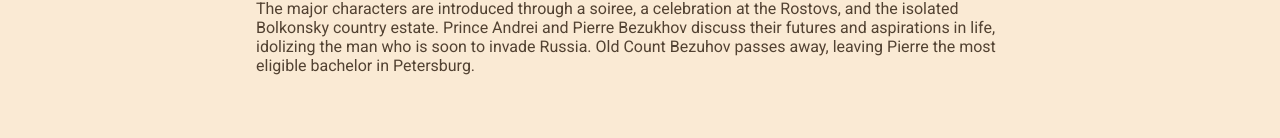
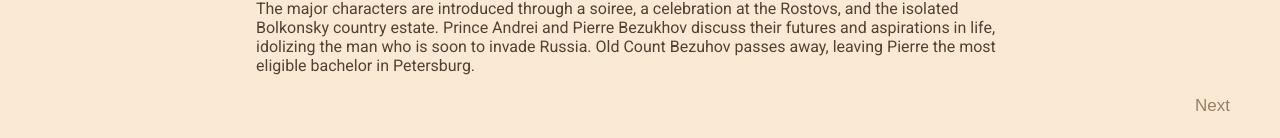
Before and after one commit to tvu20/war-and-peace, a React (Create React App) app: page / in a window 1280 px wide. Shown: the part 659-797 px from the top of the page. Built offline with nearby package versions, Linux system fonts and the light colour scheme.

Commit message:
next button

```diff
--- a/src/components/Page.jsx
+++ b/src/components/Page.jsx
@@ -14,10 +14,10 @@ export const Page = (props) => {
       //   return <TitlePage />;
       // case 1:
       //   return <AllCharacters />;
+      // case 1:
+      //   return <AllCharactersBook />;
       case 1:
-        return <AllCharactersBook />;
-      // case 0:
-      //   return <Locations />;
+        return <Locations />;
       case 0:
         return <Themes />;
       default:
--- a/src/components/Wrapper.jsx
+++ b/src/components/Wrapper.jsx
@@ -43,6 +43,9 @@ export const Wrapper = () => {
     <>
       <ProgressBar current={page} total={max} />
       <Page page={page} />
+      <button className="btn next-btn" onClick={nextPage}>
+        Next
+      </button>
     </>
   );
 };
--- a/src/styles/main.css
+++ b/src/styles/main.css
@@ -16,16 +16,6 @@ body {
   width: 100vw;
   position: absolute;
   top: 0;
-}
-
-.btn-container {
-  display: flex;
-}
-
-.btn {
-  border: none;
-  background: none;
-  cursor: pointer;
 }
 
 .fade-in {
@@ -50,6 +40,36 @@ body {
   100% {
     opacity: 1;
   }
+}
+
+/* BUTTONS */
+
+.btn-container {
+  display: flex;
+}
+
+.btn {
+  border: none;
+  background: none;
+  cursor: pointer;
+}
+
+.next-btn {
+  position: absolute;
+  bottom: 20px;
+  right: 20px;
+  z-index: 10;
+  background-color: #faead4;
+  color: #998168;
+  /* border: 1px solid black; */
+  border-radius: 5px;
+  padding: 5px 30px;
+  font-size: 17px;
+}
+
+.next-btn:hover {
+  background-color: #b59d84;
+  color: #fff5e8;
 }
 
 /* FLEX ITEMS */
```
